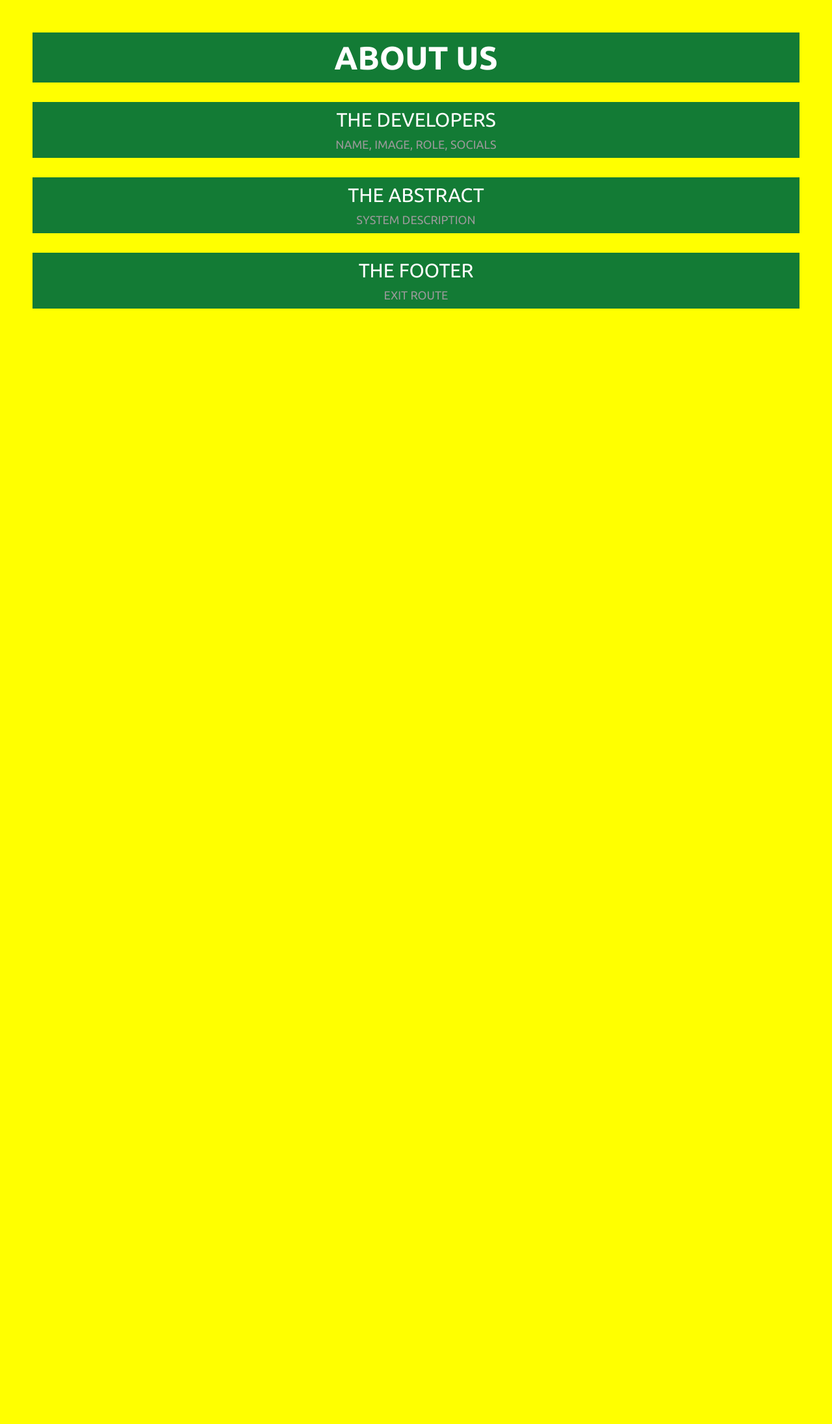
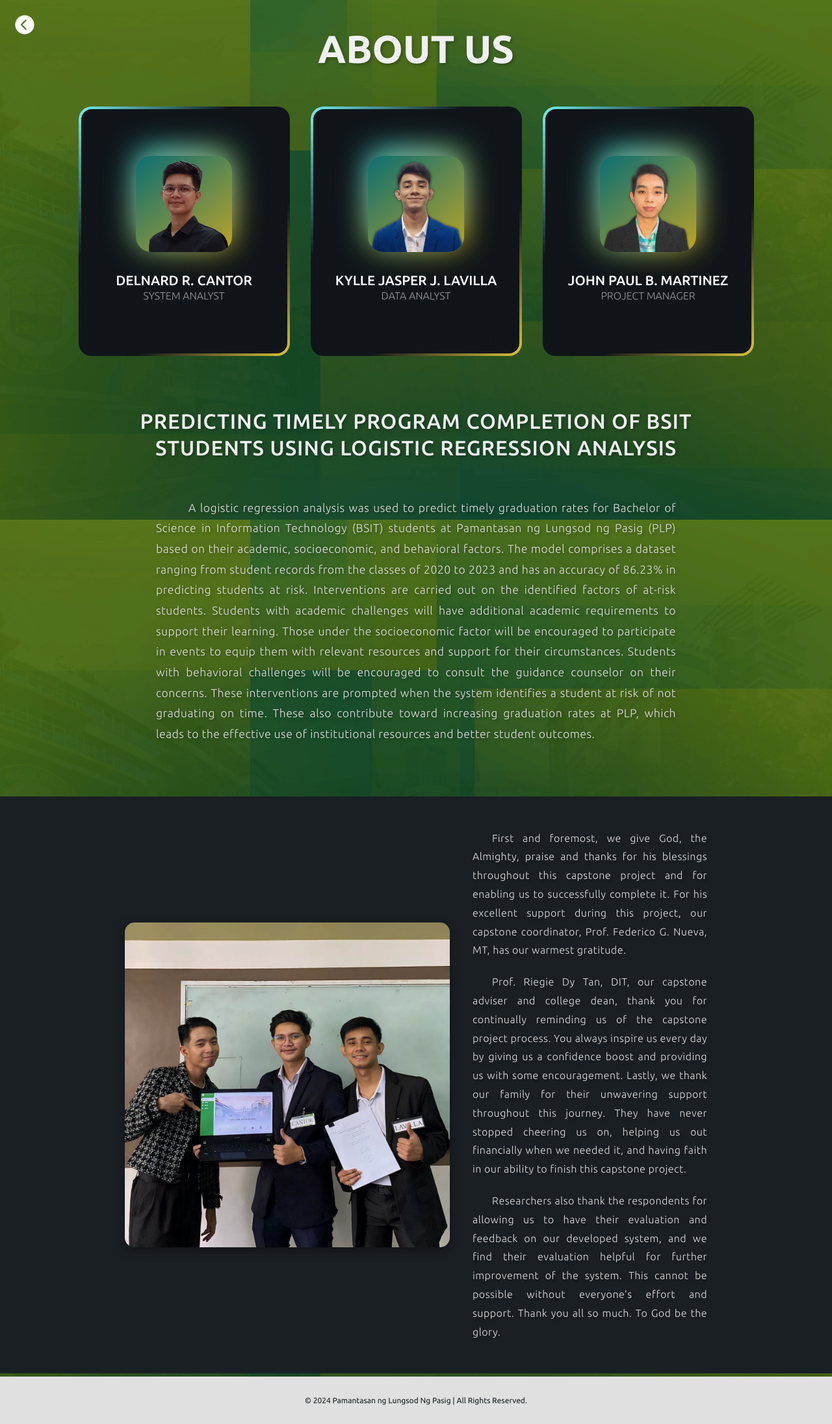
Before and after one commit to cantordelnard/PLPSystem, a Flask app: page /testPage in a window 1280 px wide. Shown: the whole page at 65% size. Before the commit the page ends 475 px from the top, so only its background shows below. Run offline with Flask 3, Linux system fonts and the light colour scheme; parts of the project's set-up code (start-up, migrations or seed data) failed here and were passed over; some libraries are stand-ins or nearby versions; grey boxes are pictures that could not be loaded.

Commit message:
Updated Upload File and New About Us

```diff
--- /dev/null
+++ b/website/static/aboutStyle.css
@@ -0,0 +1,427 @@
+@import url("https://fonts.googleapis.com/css2?family=Ubuntu:wght@300;400;500;700&display=swap");
+
+* {
+    font-family: "Ubuntu", sans-serif;
+    margin: 0;
+    padding: 0;
+    box-sizing: border-box;
+}
+
+:root {
+    --blue: #2a2185;
+    --white: #fff;
+    --gray: #eef7ff;
+    --black1: #222;
+    --black2: #999;
+    --green: #137b35;
+    --yellow: #f9bc60;
+    --lightYellow: #E7D37F;
+    --whiteYellow: #FEFAF6;
+    --red: #e16162;
+    --lightGreen: #abd1c6;
+    --darkGreen: #004643;
+    --lightGreen2: #399918;
+    /*========== Colors ==========*/
+    /*Color mode HSL(hue, saturation, lightness)*/
+    --white-color: #fff;
+    --black-color: hsl(210, 12%, 15%);
+    --body-color: hsl(210, 16%, 12%);
+    --container-color: hsl(210, 24%, 8%);
+    /*========== Font and typography ==========*/
+    /*.5rem = 8px | 1rem = 16px ...*/
+    --body-font: "Poppins", sans-serif;
+    --h2-font-size: 1.40rem;
+    --normal-font-size: .938rem;
+}
+
+@media screen and (min-width: 1024px) {
+    :root {
+        --h2-font-size: 1.40rem;
+        --normal-font-size: 1rem;
+    }
+}
+
+.aboutUsContainer {
+    display: flex;
+    flex-direction: column;
+    text-align: center;
+    justify-content: flex-start;
+    gap: 30px;
+    height: auto;
+    background-image: url('/static/images/aboutBackground.png'); /* Set the background image */
+    background-position: center;
+    background-size: cover;
+    background-repeat: no-repeat;
+    background-attachment: fixed; /* Keeps the background fixed while scrolling */
+    position: relative;
+}
+
+.aboutUsTitle {
+    display: flex;
+    flex-direction: column;
+    gap: 10px;
+}
+
+.aboutContent {
+    display: flex;
+    flex-direction: column;
+    gap: 35px;
+    padding: 50px 15%;
+    color: #f0f0f0;
+    text-shadow: 2px 2px 5px rgba(0, 0, 0, 0.3);
+}
+
+.aboutContentTwo {
+    display: flex;
+    flex-direction: row;
+    align-items: center;
+    gap: 35px;
+    padding: 50px 15%;
+    color: #f0f0f0;
+    text-shadow: 2px 2px 5px rgba(0, 0, 0, 0.3);
+    background-color: var(--body-color);
+}
+
+
+/* Image Styling */
+.aboutImage {
+    max-width: 500px;
+    width: 100%;
+    height: auto;
+    border-radius: 15px;
+    box-shadow: 0 5px 15px rgba(0, 0, 0, 0.4);
+}
+
+/* Text Container Styling */
+.aboutText {
+    display: flex;
+    flex-direction: column;
+    gap: 20px;
+    max-width: 600px;
+}
+
+/* Paragraph Styling */
+.aboutText p {
+    font-size: 1rem;
+    font-weight: 300;
+    line-height: 1.8;
+    letter-spacing: 0.5px;
+    text-align: justify;
+    color: #e0e0e0;
+    text-indent: 30px;
+}
+
+.aboutContent h2 {
+    font-size: 2rem;
+    font-weight: 500;
+    text-align: center;
+    margin-bottom: 20px;
+    letter-spacing: 1px;
+    line-height: 1.3;
+    text-shadow: 2px 2px 5px rgba(0, 0, 0, 0.3);
+    text-transform: uppercase;
+}
+
+.aboutContent p {
+    font-size: 1.1rem;
+    font-weight: 300;
+    line-height: 1.8;
+    letter-spacing: 0.5px;
+    text-align: justify;
+    color: #e0e0e0;
+    max-width: 800px;
+    margin: 0 auto;
+    text-indent: 50px;
+}
+
+
+.aboutUsTitle h1 {
+    font-size: 60px;
+    color: #f0f0f0;
+    font-weight: 700;
+    padding-top: 40px;
+    padding-bottom: 25px;
+    text-shadow: 2px 2px 5px rgba(0, 0, 0, 0.3);
+}
+
+.aboutUsTitle h2 {
+    font-size: 30px;
+    color: white;
+    font-weight: 400;
+  }
+
+
+/*=============== CARD ===============*/
+
+.card__container,
+.card__article {
+    display: grid;
+    gap: 2rem;
+}
+
+.card__container {
+    display: flex;
+    flex-direction: row;
+    align-items: center;
+    justify-content: center;
+}
+
+.card__article {
+    --hue-1: 210;
+    --hue-2: 238;
+    position: relative;
+    justify-items: center;
+    color: var(--white-color);
+    text-align: center;
+    padding: 4rem 2rem 3rem;
+    border: 4px solid transparent;
+    background: linear-gradient(var(--container-color), var(--container-color)) padding-box, linear-gradient(135deg, hsl(var(--hue-1), 85%, 70%) 0%, var(--container-color), var(--container-color), hsl(var(--hue-2), 70%, 55%) 100%) border-box;
+    border-radius: 1.25rem;
+    overflow: hidden;
+    width: 325px;
+}
+
+.card__shape-1 {
+    position: relative;
+    width: 148px;
+    height: 148px;
+    background: linear-gradient(140deg, hsl(var(--hue-1), 75%, 25%) 3%, hsl(var(--hue-2), 65%, 45%) 100%);
+    border-radius: 1.5rem;
+    z-index: 2;
+}
+
+.card__shape-2 {
+    width: 116px;
+    height: 116px;
+    background: linear-gradient(140deg, hsl(var(--hue-1), 70%, 50%) 3%, hsl(var(--hue-2), 95%, 45%) 100%);
+    border-radius: 1.5rem;
+}
+
+.card__shape-3 {
+    width: 76px;
+    height: 76px;
+    background: linear-gradient(140deg, hsl(var(--hue-1), 85%, 60%) 3%, hsl(var(--hue-2), 85%, 60%) 100%);
+    border-radius: 1rem;
+    display: grid;
+    place-items: center;
+}
+
+.card__shape-2,
+.card__shape-3 {
+    position: absolute;
+    inset: 0;
+    margin: auto;
+}
+
+.card__icon {
+    font-size: 3rem;
+}
+
+.card__data {
+    z-index: 3;
+}
+
+.card__title {
+    font-size: 1.30rem;
+    margin-bottom: 0.10rem;
+    font-weight: 500;
+}
+
+.card__description {
+    margin-bottom: 1.5rem;
+    font-weight: 100 !important;
+    color: var(--black2);
+}
+
+.card__button {
+    display: inline-block;
+    background-color: var(--white-color);
+    padding: 1rem 1.5rem;
+    border-radius: 0.5rem;
+    color: var(--black-color);
+    font-weight: 500;
+}
+
+.card__orange {
+    --hue-1: 300;
+    --hue-2: 30;
+}
+
+.card__green {
+    --hue-1: 180;
+    --hue-2: 50;
+}
+
+.card__scale-1 {
+    width: 148px;
+    height: 148px;
+    background: linear-gradient(140deg, hsl(var(--hue-1), 70%, 50%) 3%, hsl(var(--hue-2), 95%, 45%) 100%);
+    border-radius: 1rem;
+    top: 4rem;
+}
+
+.card__scale-2 {
+    width: 116px;
+    height: 116px;
+    background: var(--container-color);
+    background-image: url('background.jpg');
+    background-repeat: no-repeat;
+    background-attachment: fixed;
+    border-radius: 1.5rem;
+    top: 5rem;
+    z-index: 2;
+}
+
+.card__scale-1,
+.card__scale-2 {
+    position: absolute;
+    filter: blur(24px);
+    transition: transform 0.3s ease-in;
+}
+
+.card__article:hover .card__scale-1 {
+    transform: scale(6);
+}
+
+.card__article:hover .card__scale-2 {
+    transform: scale(6);
+    transition-delay: 0.1s;
+}
+
+/*=============== BREAKPOINTS ===============*/
+/* For small devices */
+@media screen and (max-width: 320px) {
+    .container {
+        margin-inline: 1rem;
+    }
+
+    .card__article {
+        padding: 2rem 1rem;
+    }
+
+    .card__scale-1 {
+        top: 2rem;
+    }
+
+    .card__scale-2 {
+        top: 3rem;
+    }
+}
+
+/* For medium devices */
+@media screen and (min-width: 576px) {
+    .card__container {
+        grid-template-columns: 328px;
+    }
+}
+
+@media screen and (min-width: 768px) {
+    .card__container {
+        grid-template-columns: repeat(2, 328px);
+    }
+}
+
+/* For large devices */
+@media screen and (min-width: 1120px) {
+    .container {
+        height: 100vh;
+    }
+
+    .card__container {
+        grid-template-columns: repeat(3, 345px);
+    }
+
+    .card__article {
+        padding: 4.5rem 2rem 3.5rem;
+    }
+}
+
+/* ===================== Mobile-Specific Media Queries ===================== */
+
+/* For screens up to 480px (e.g., mobile devices) */
+@media screen and (max-width: 480px) {
+    .aboutUsTitle h1 {
+        font-size: 60px; /* Smaller title for mobile */
+    }
+
+    .aboutContent p, .aboutText p {
+        font-size: 0.9rem; /* Slightly smaller text on mobile */
+        text-indent: 30px;
+    }
+
+    .aboutContent {
+        padding: 20px 8% !important;
+        gap: 10px;
+    }
+
+    .aboutContent h2 {
+        font-size: 1.5rem;
+    }
+
+    .card__container {
+        flex-direction: column; /* Stack the cards vertically */
+        gap: 1rem;
+        justify-content: center;
+    }
+
+    .card__article {
+        padding: 1.5rem; /* Smaller padding for cards */
+        width: 300px;
+        max-width: 100%; /* Ensures full width */
+    }
+
+    .card__title {
+        font-size: 1rem;
+    }
+
+    .aboutContentTwo {
+        flex-direction: column; /* Stacks the content and image vertically */
+        padding: 20px 8%;
+    }
+
+    .aboutText {
+        text-align: left;
+        padding: 0 10px;
+    }
+
+    .aboutText p {
+        font-size: 0.9rem; /* Adjusts font size for mobile */
+        text-indent: 30px;
+        text-align: justify;
+    }
+
+    .aboutImage {
+        width: 300px;
+        margin-top: 40px;
+    }
+}
+
+.footer {
+    background-color: #e0e0e0;
+    text-align: center;
+    padding: 30px;
+    position: relative;
+    width: 100%;
+    bottom: 0;
+    margin-top: -25px;
+  }
+
+  .footer p {
+    margin: 0;
+    color: var(--body-color); /* Dark text for contrast */
+    font-size: 12px;
+  }
+
+  .sticky-icon {
+    position: fixed;
+    top: 20px; /* Adjust top position */
+    left: 20px; /* Adjust left position */
+    font-size: 36px; /* Icon size */
+    color: var(--white); /* Icon color */
+    z-index: 1000; /* Ensure it's above other elements */
+    cursor: pointer; /* Change cursor to indicate it's clickable */
+  }
+
+  .sticky-icon:hover {
+    color: var(--lightGreen2); /* Optional: Change color on hover */
+  }
--- a/website/templates/adminMaintenance.html
+++ b/website/templates/adminMaintenance.html
@@ -649,12 +649,12 @@
                                     required></textarea>
                             </div>
 
-                            <!-- Picture Upload Field -->
+                            <!-- Picture Upload Field
                             <div class="input-group">
                                 <label for="picture" class="label">Upload Picture</label>
                                 <input type="file" id="fileEvent" name="picture" accept="image/*" class="inputFileEvent"
                                     required>
-                            </div>
+                            </div>-->
 
                             <!-- Location Field -->
                             <div class="input-group">
--- a/website/templates/testPage.html
+++ b/website/templates/testPage.html
@@ -4,7 +4,7 @@
 <head>
   <meta charset="UTF-8">
   <meta name="viewport" content="width=device-width, initial-scale=1.0">
-  <link rel="stylesheet" type="text/css" href="{{ url_for('static', filename='style.css') }}">
+  <link rel="stylesheet" type="text/css" href="{{ url_for('static', filename='aboutStyle.css') }}">
   <link rel="stylesheet" href="https://cdnjs.cloudflare.com/ajax/libs/ionicons/5.5.2/ionicons.min.css">
   <link rel="icon" href="{{ url_for('static', filename='images/plpLogo.svg') }}">
   <title>PLP System | About Us</title>
@@ -15,22 +15,105 @@
   <!-- Loading Screen -->
   <div class="loader"></div>
 
+  <a href="{{ url_for('auth.logout') }}">
+    <ion-icon name="chevron-back-circle" class="sticky-icon"></ion-icon>
+  </a>
+
+
+
   <!-- =============== Main ================ -->
   <div class="aboutUsContainer">
     <div class="aboutUsTitle">
       <h1>ABOUT US</h1>
     </div>
-    <div class="aboutUsTitle">
-      <h2>THE DEVELOPERS</h2>
-      <p>NAME, IMAGE, ROLE, SOCIALS</p>
+
+    <div class="card__container">
+      <article class="card__article card__green">
+        <div class="card__scale-1"></div>
+        <div class="card__scale-2"></div>
+
+        <img class="card__shape-1" src="{{ url_for('static', filename='images/aboutDelnard.png') }}"
+          alt="Delnard Cantor">
+
+
+        <div class="card__data">
+          <h2 class="card__title">DELNARD R. CANTOR</h2>
+
+          <p class="card__description">
+            SYSTEM ANALYST
+          </p>
+
         </div>
-    <div class="aboutUsTitle">
-      <h2>THE ABSTRACT</h2>
-      <p>SYSTEM DESCRIPTION</p>
+      </article>
+
+      <article class="card__article card__green">
+        <div class="card__scale-1"></div>
+        <div class="card__scale-2"></div>
+
+        <img class="card__shape-1" src="{{ url_for('static', filename='images/aboutKylle.png') }}"
+          alt="Kylle Jasper Lavilla">
+
+        <div class="card__data">
+          <h2 class="card__title">KYLLE JASPER J. LAVILLA</h2>
+
+          <p class="card__description">
+            DATA ANALYST
+          </p>
+
         </div>
-    <div class="aboutUsTitle">
-      <h2>THE FOOTER</h2>
-      <p>EXIT ROUTE</p>
+      </article>
+
+      <article class="card__article card__green">
+        <div class="card__scale-1"></div>
+        <div class="card__scale-2"></div>
+
+        <img class="card__shape-1" src="{{ url_for('static', filename='images/aboutPaul.png') }}"
+          alt="John Paul Martinez">
+
+        <div class="card__data">
+          <h2 class="card__title">JOHN PAUL B. MARTINEZ</h2>
+
+          <p class="card__description">
+            PROJECT MANAGER
+          </p>
+
+        </div>
+      </article>
+    </div>
+
+    <div class="aboutContent">
+      <h2>PREDICTING TIMELY PROGRAM COMPLETION OF BSIT STUDENTS USING LOGISTIC REGRESSION ANALYSIS</h2>
+      <p>A logistic regression analysis was used to predict timely graduation rates for Bachelor of Science in Information
+        Technology (BSIT) students at Pamantasan ng Lungsod ng Pasig (PLP) based on their academic, socioeconomic, and
+        behavioral factors. The model comprises a dataset ranging from student records from the classes of 2020 to 2023
+        and has an accuracy of 86.23% in predicting students at risk. Interventions are carried out on the identified
+        factors of at-risk students. Students with academic challenges will have additional academic requirements to
+        support their learning. Those under the socioeconomic factor will be encouraged to participate in events to equip
+        them with relevant resources and support for their circumstances. Students with behavioral challenges will be
+        encouraged to consult the guidance counselor on their concerns. These interventions are prompted when the system
+        identifies a student at risk of not graduating on time. These also contribute toward increasing graduation rates
+        at PLP, which leads to the effective use of institutional resources and better student outcomes.</p>
+    </div>
+
+    <div class="aboutContentTwo">
+      <img src="{{ url_for('static', filename='images/aboutUs.jpg') }}" alt="The Developers" class="aboutImage">
+      <div class="aboutText">
+        <p>
+          First and foremost, we give God, the Almighty, praise and thanks for his blessings throughout this capstone project
+          and for enabling us to successfully complete it. For his excellent support during this project, our capstone coordinator,
+          Prof. Federico G. Nueva, MT, has our warmest gratitude.
+        </p>
+        <p>
+          Prof. Riegie Dy Tan, DIT, our capstone adviser and college dean, thank you for continually reminding us of the capstone
+          project process. You always inspire us every day by giving us a confidence boost and providing us with some encouragement.
+          Lastly, we thank our family for their unwavering support throughout this journey. They have never stopped cheering us on,
+          helping us out financially when we needed it, and having faith in our ability to finish this capstone project.
+        </p>
+        <p>
+          Researchers also thank the respondents for allowing us to have their evaluation and feedback on our developed system, and
+          we find their evaluation helpful for further improvement of the system. This cannot be possible without everyone’s effort
+          and support. Thank you all so much. To God be the glory.
+        </p>
       </div>
     </div>
 
@@ -54,4 +137,9 @@
 
 </body>
 
+<footer class="footer">
+  <p>&copy; 2024 Pamantasan ng Lungsod Ng Pasig | All Rights Reserved.</p>
+</footer>
+
+
 </html>
--- a/website/views.py
+++ b/website/views.py
@@ -2084,23 +2084,13 @@
         title = request.form['title']
         description = request.form['description']
         link = request.form['link']
-        picture = request.files['picture']
         location = request.form['location']
         date = request.form['date']
         time = request.form['time']
         factor_id = request.form['factor_id']  # New dropdown for FactorID
 
-        # Define dynamic path for the upload folder
-        upload_folder = os.path.join(os.path.dirname(os.path.abspath(__file__)), 'static', 'upload')
-
-        # Ensure the upload folder exists
-        if not os.path.exists(upload_folder):
-            os.makedirs(upload_folder)
-
-        # Save the picture file to the 'static/upload' folder
-        picture_filename = picture.filename
-        picture_path = os.path.join(upload_folder, picture_filename)
-        picture.save(picture_path)
+        # Default image path (relative to the 'static' folder)
+        picture_filename = 'events.png'  # Default image located in 'static/images/'
 
         try:
             # Connect to the database
@@ -2129,6 +2119,7 @@
             connection.close()
 
         return redirect(url_for('views.adminMaintenance'))
+
 
 @views.route('/studentsEvent', methods=['GET', 'POST'])
 def studentsEvent():
```
Also changed, not shown: DATASET86.csv (deleted), website/static/images/aboutBackground.png (added), website/static/images/aboutBackground4.png (added), website/static/images/aboutDelnard.png (added), website/static/images/aboutKylle.png (added), website/static/images/aboutPaul.png (added), website/static/images/aboutUs.jpg (added), website/static/images/events.png (added). Lines whose indentation alone changed are shown as unchanged.
